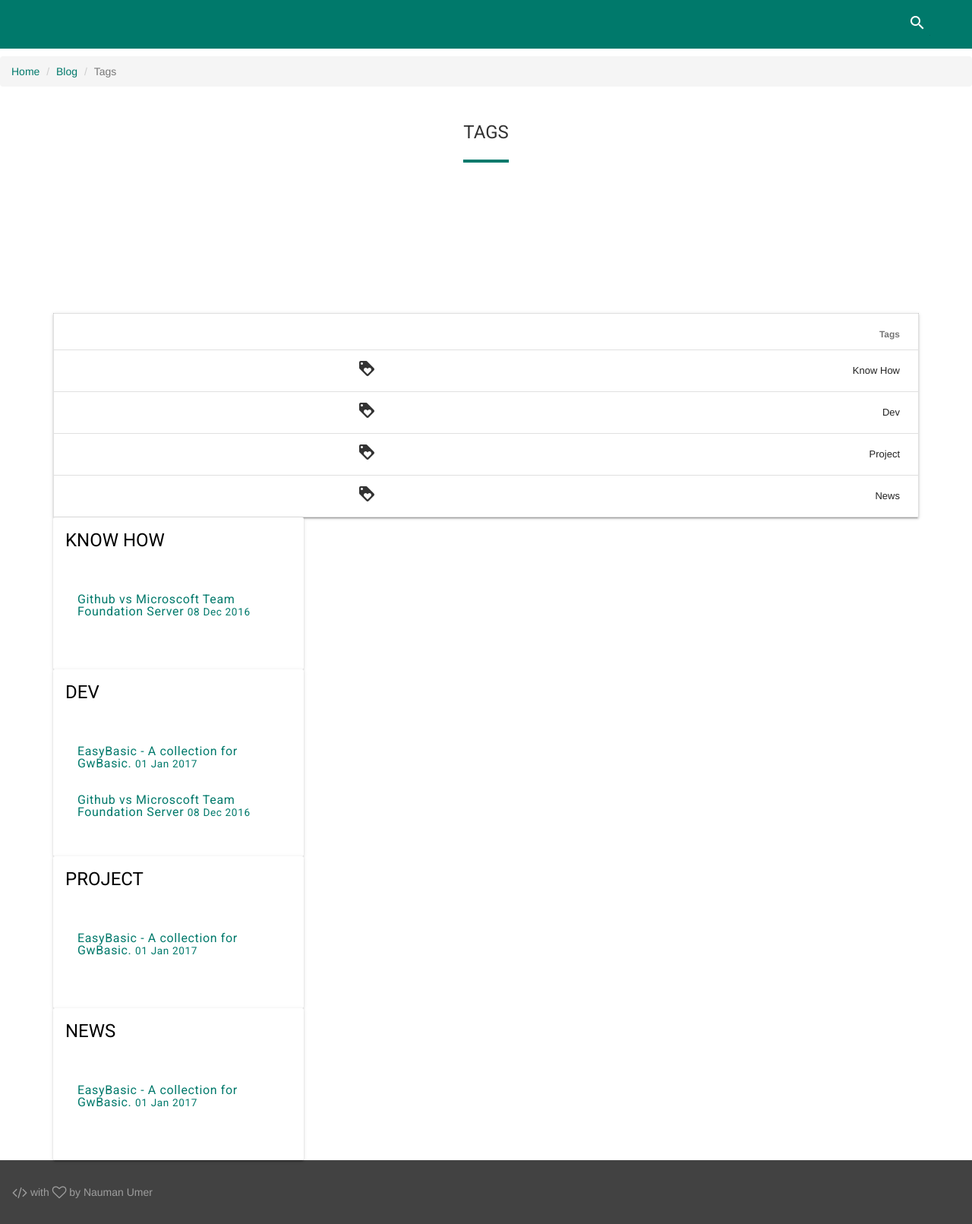
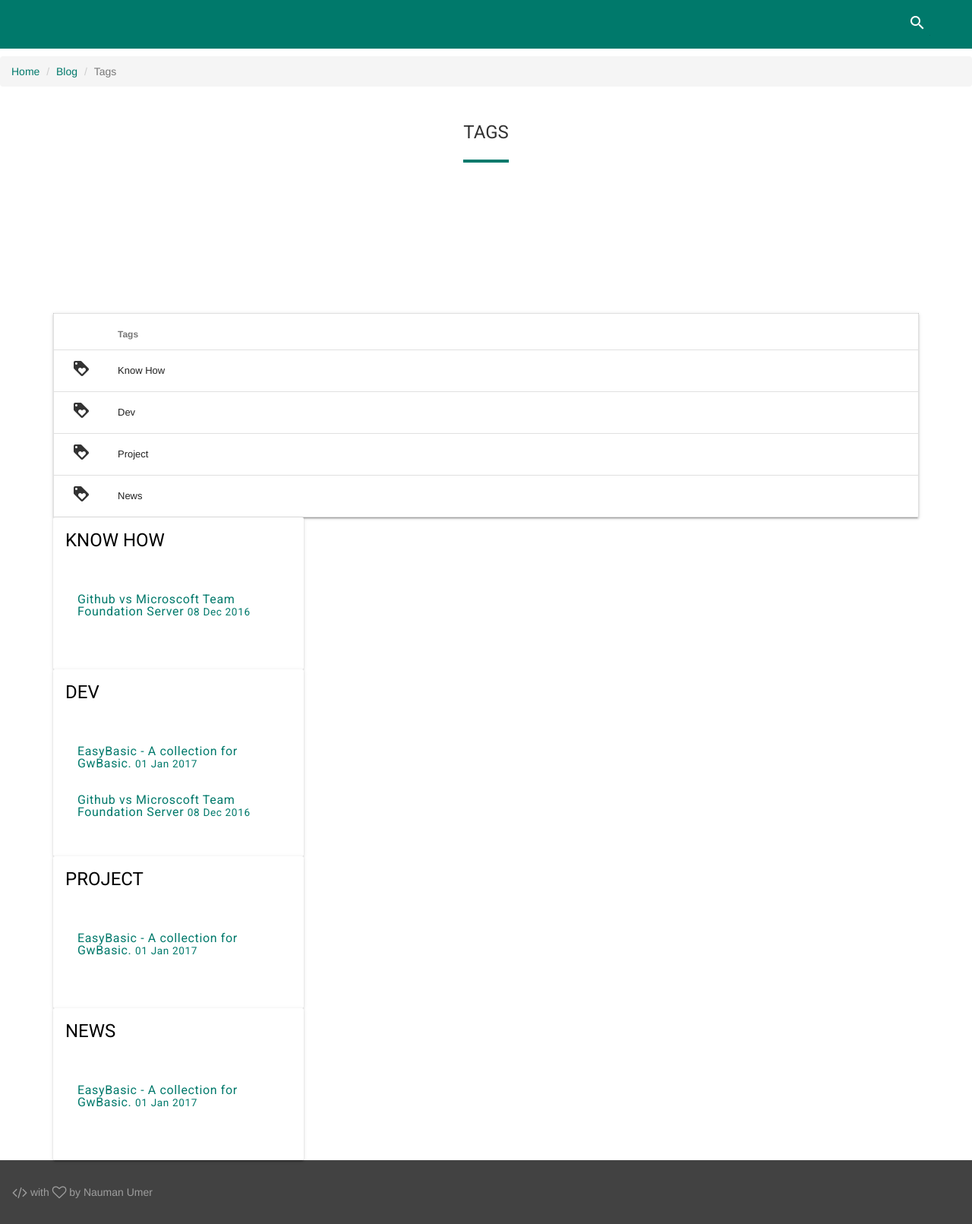
Before and after one commit to nmanumr/nmanumr.com, a Jekyll site: the page built from blog/tags.html, in a window 1280 px wide. Shown: the whole page at 76% size. Built offline with Jekyll 4.4.1, drawn with Linux system fonts in a browser that asks for light colours; nearby versions of some CDN libraries; library files that are not in the unit come from our copies; comment, search, counter and statistics services are not loaded.

Commit message:
Update tags.html

```diff
--- a/blog/tags.html
+++ b/blog/tags.html
@@ -15,17 +15,17 @@
 </div>
 <div class="tags-expo">
 <div>
-   <table class="mdl-data-table mdl-js-data-table mdl-shadow--2dp" style="width: 100%">
+   <table class="mdl-data-table mdl-js-data-table mdl-shadow--2dp tags-table" style="width: 100%">
       <thead>
          <tr>
-            <th></th>
+            <th style="width:20px;"></th>
             <th>Tags</th>
          </tr>
       </thead>
       {% for tag in site.tags %}
       <tbody>
          <tr>
-            <td><i class="material-icons">loyalty</i></td>
+            <td style="width:20px;"><i class="material-icons">loyalty</i></td>
             <td><a href="#{{ tag[0] | slugify }}" class="post-tag">
                {{ tag[0] }}
                </a>
```
